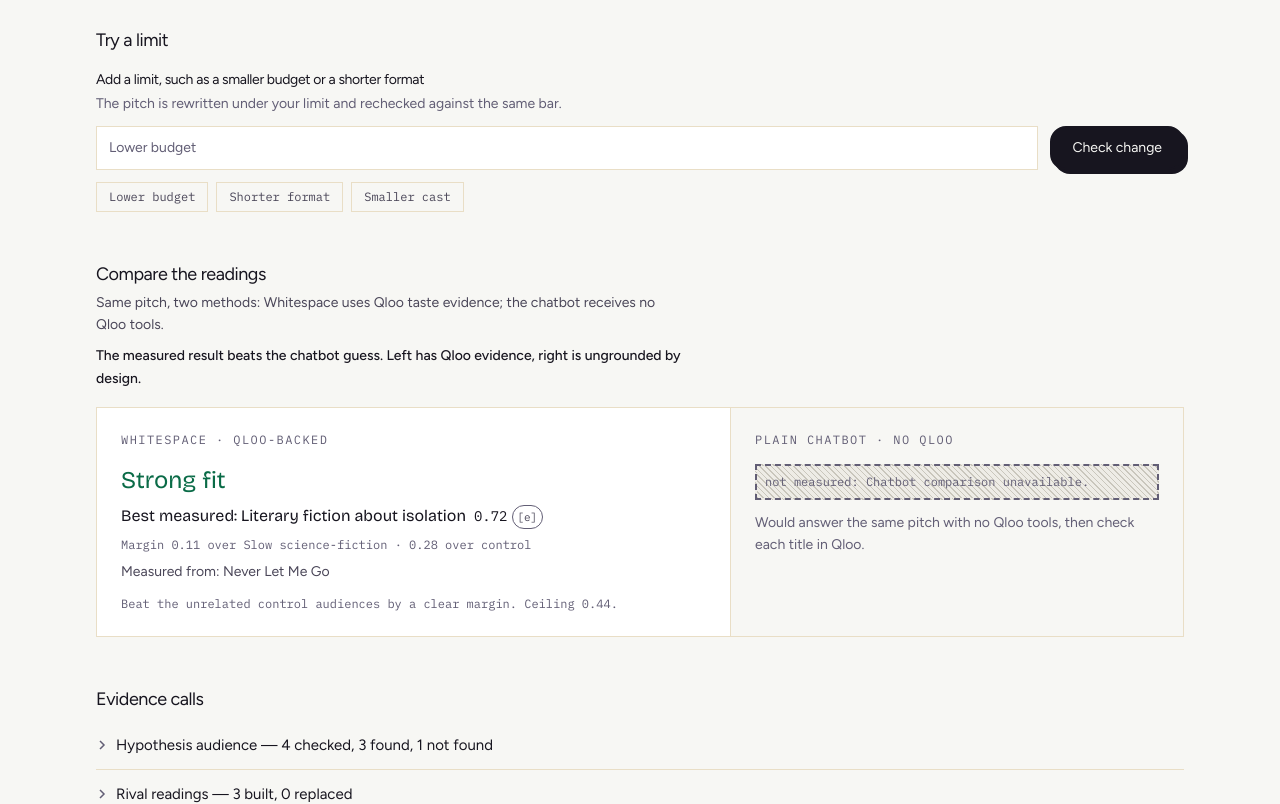
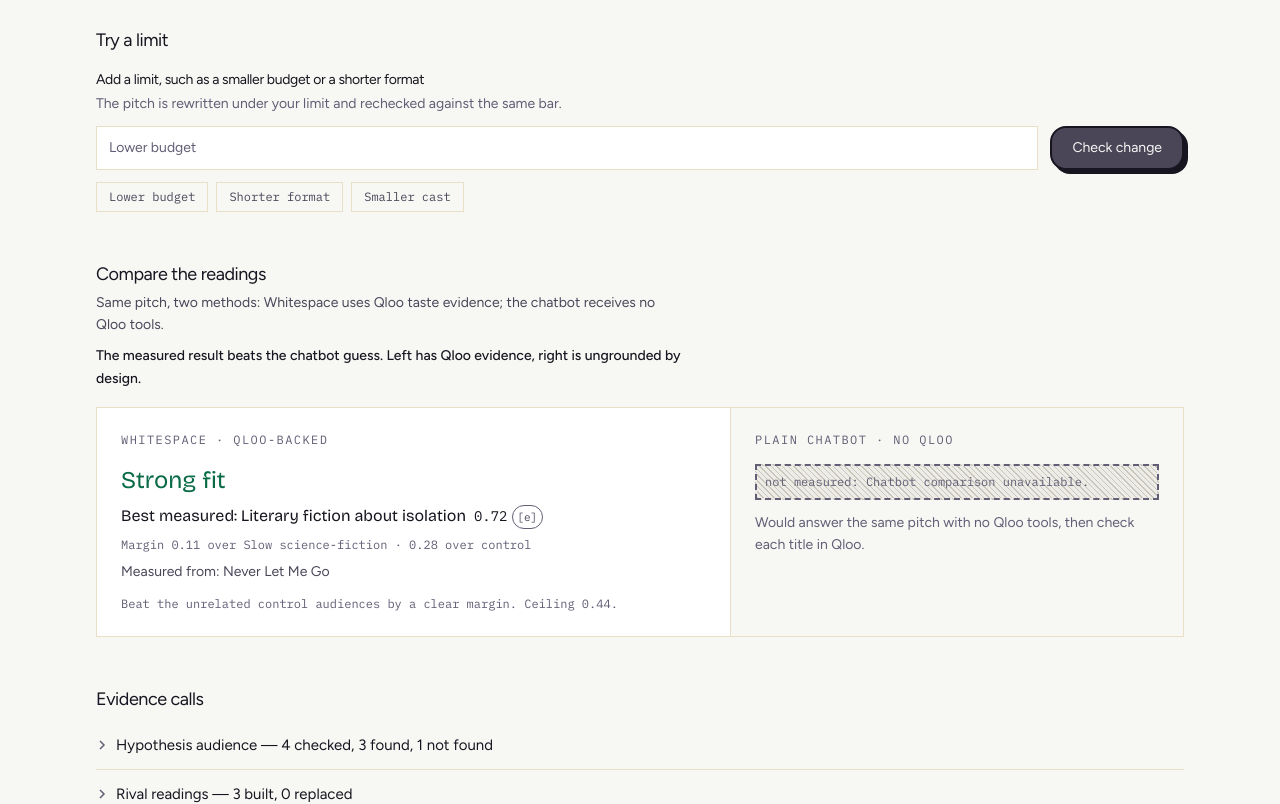
Before and after one commit to DammyCodes-all/whitespace, a Next.js app: page /run in a window 1280 px wide. Shown: the part 2240-3044 px from the top of the page. Built offline with nearby package versions, Linux system fonts and the light colour scheme.

Commit message:
Soften primary button to ink-2 with ink hover plus pointer cursor on both buttons

```diff
--- a/src/app/globals.css
+++ b/src/app/globals.css
@@ -100,7 +100,8 @@
     display: inline-flex;
     align-items: center;
     justify-content: center;
-    background: var(--ink);
+    cursor: pointer;
+    background: var(--ink-2);
     color: var(--paper);
     border: 2px solid var(--outline);
     border-radius: 16px;
@@ -112,7 +113,7 @@
   }
 
   .btn-primary:hover {
-    background: var(--ink-2);
+    background: var(--ink);
   }
 
   .btn-primary:active {
@@ -124,6 +125,7 @@
     display: inline-flex;
     align-items: center;
     justify-content: center;
+    cursor: pointer;
     background: var(--surface);
     color: var(--ink);
     border: 2px solid var(--outline);
```
Also changed, not shown: 1 other file (tests, documents, lock files or other folders).
